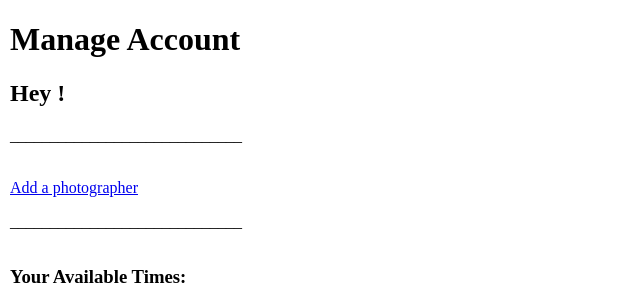
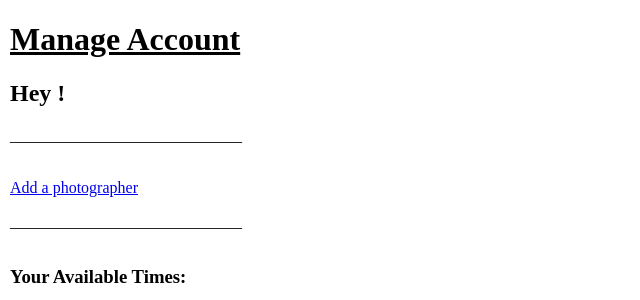
Before and after one commit to dhyxy/cpsc_471_project, a Flask app: template server/templates/manage.html.jinja in a window 1280 px wide. Shown: the part 90-390 px from the top of the page, without its empty margins (0-640 px from the left). Run offline with Flask 2, Linux system fonts and the light colour scheme; the template is opened without the code that fills it, so the values that code supplies are empty.

Commit message:
little pushes

```diff
--- a/server/templates/manage.html.jinja
+++ b/server/templates/manage.html.jinja
@@ -5,7 +5,7 @@
 {%set active_page = 'manage'%}
 {% block content %}
 <div class="manage-intro">
-    <h1>Manage Account</h1>
+    <h1 style="text-decoration:underline">Manage Account</h1>
     <h2>Hey {{ user.name }}!</h2>
     <p>_____________________________</p>
     <br>
```
